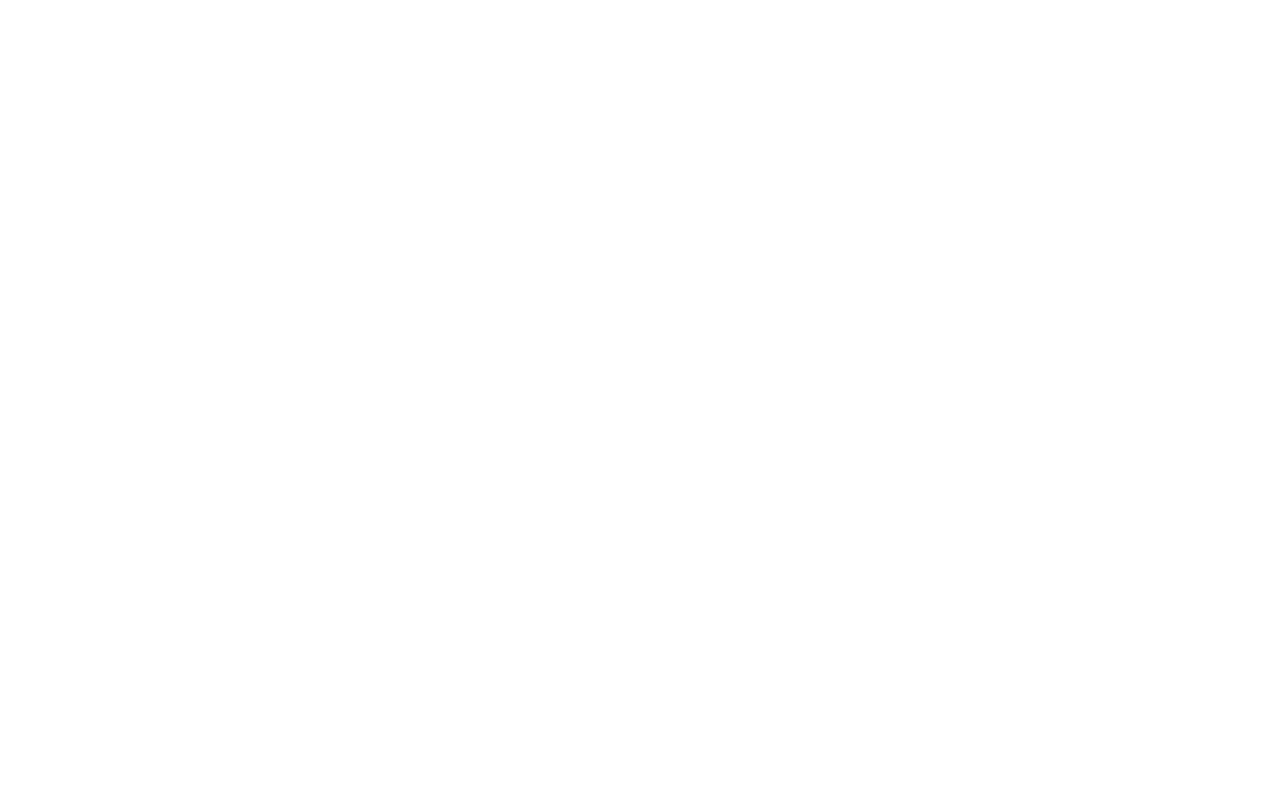
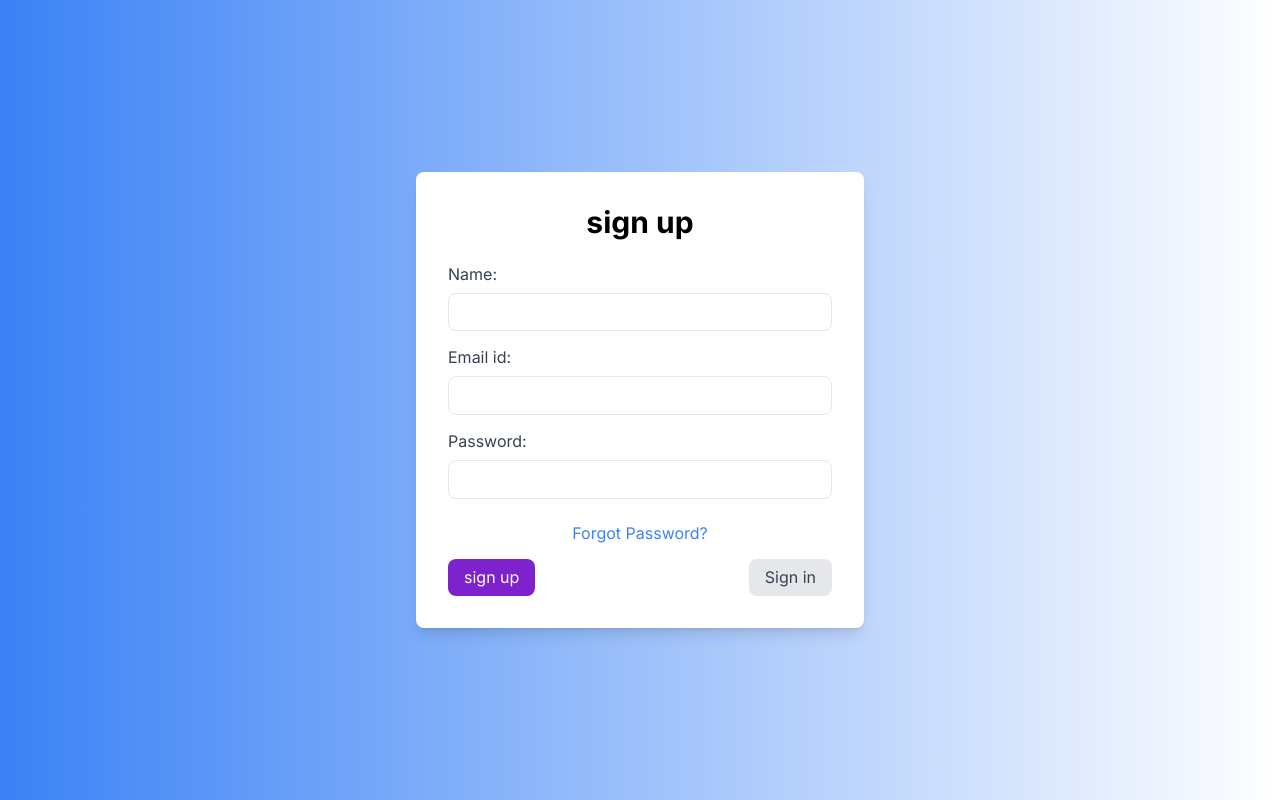
Before and after one commit to sainanduk/Financial-Analysis, a React (Create React App) app: page /Signup in a window 1280 px wide. Before the commit this address had no page. Built offline with nearby package versions, Linux system fonts and the light colour scheme.

Commit message:
signin signup

```diff
--- a/package.json
+++ b/package.json
@@ -23,7 +23,7 @@
         "react-datepicker": "^7.3.0",
         "react-dom": "^18.3.1",
         "react-icons": "^4.4.0",
-        "react-router-dom": "^6.23.1",
+        "react-router-dom": "^6.25.0",
         "react-scripts": "^5.0.1",
         "recharts": "^2.12.7"
     },
--- a/src/App.jsx
+++ b/src/App.jsx
@@ -5,14 +5,18 @@ import Register from './pages/Register';
 import Dashboard from './pages/Dashboard';
 import Departments from './pages/Departments';
 import Transactions from './pages/Transactions';
+import Signin from './components/Signin';
+import Signup from './components/Signup';
 
 
 function App() {
   return (
     <Router>
       <Routes>
-        <Route path="/" element={<Layout />}>
-          <Route index element={<Dashboard />} />
+          <Route index element={<Signin/>}/>
+          <Route path='Signup' element={<Signup/>}/>
+          <Route path="/" element={<Layout />}>
+          <Route path='Dashboard' element={<Dashboard />} />
           <Route path="departments" element={<Departments />} />
           <Route path="transactions" element={<Transactions />} />
         </Route>
--- /dev/null
+++ b/src/components/Signin.jsx
@@ -0,0 +1,75 @@
+import React, { useState } from 'react';
+import { useNavigate } from 'react-router-dom'; // Import useNavigate for navigation
+import axios from 'axios';
+
+const Signin = () => {
+  const [username, setUsername] = useState('');
+  const [password, setPassword] = useState('');
+  const navigate = useNavigate();
+  const handleSubmit = async (e) => {
+    e.preventDefault();
+    try {
+      const response = await axios.post('http://127.0.0.1:5000/signin', {
+        username,
+        password,
+      });
+      localStorage.setItem('token', response.data.token);
+      navigate('/Dashboard');
+    } catch (error) {
+      console.error('Login error:', error);
+    }
+  };
+
+  return (
+    <div className="flex justify-center items-center h-screen bg-gradient-to-r from-blue-500 to-gray-600">
+      <div className="bg-white p-8 rounded-lg shadow-lg w-full max-w-md">
+        <h2 className="text-3xl font-bold text-center mb-6">Login</h2>
+        <form onSubmit={handleSubmit}>
+          <div className="mb-4">
+            <label className="block text-gray-700 mb-2">Username</label>
+            <input
+              type="username"
+              value={username}
+              onChange={(e) => setUsername(e.target.value)}
+              required
+              className="w-full px-4 py-2 border rounded-lg focus:outline-none focus:ring-2 focus:ring-blue-500"
+            />
+          </div>
+          <div className="mb-6">
+            <label className="block text-gray-700 mb-2">Password:</label>
+            <input
+              type="password"
+              value={password}
+              onChange={(e) => setPassword(e.target.value)}
+              required
+              className="w-full px-4 py-2 border rounded-lg focus:outline-none focus:ring-2 focus:ring-blue-500"
+            />
+          </div>
+          <div className="mb-4 text-center">
+            {/* Styled as a button-like link */}
+            <a href="#" className="text-blue-500 hover:text-blue-700 hover:underline-none focus:outline-none">
+              Lost password? Click here!
+            </a>
+          </div>
+          <div className="flex justify-between">
+            <button
+              type="submit"
+              className="bg-purple-700 text-white py-2 px-4 rounded-lg hover:bg-purple-800 transition duration-200"
+            >
+              Sign In
+            </button>
+            <button
+              type="button" // Change to type="button" to prevent form submission
+              onClick={() => { navigate('/Signup'); }} // Navigate programmatically
+              className="bg-gray-200 text-gray-700 py-2 px-4 rounded-lg hover:bg-gray-300 transition duration-200"
+            >
+              Sign Up
+            </button>
+          </div>
+        </form>
+      </div>
+    </div>
+  );
+};
+
+export default Signin;
--- /dev/null
+++ b/src/components/Signup.jsx
@@ -0,0 +1,73 @@
+import React, { useState } from 'react';
+
+const Signup = () => {
+  const [email, setEmail] = useState('');
+  const [password, setPassword] = useState('');
+  const [name, setName] = useState('');
+
+  const handleSubmit = (e) => {
+    e.preventDefault();
+    console.log('Signup successful:', { name, email, password });
+    // Handle signup logic here (e.g., call to an API)
+  };
+
+  return (
+    <div className="flex justify-center items-center h-screen bg-gradient-to-r from-blue-500 to-grey-600">
+      <div className="bg-white p-8 rounded-lg shadow-lg w-full max-w-md">
+        <h2 className="text-3xl font-bold text-center mb-6">sign up</h2>
+        <form onSubmit={handleSubmit}>
+          <div className="mb-4">
+            <label className="block text-gray-700 mb-2">Name:</label>
+            <input
+              type="text"
+              value={name}
+              onChange={(e) => setName(e.target.value)}
+              required
+              className="w-full px-4 py-2 border rounded-lg focus:outline-none focus:ring-2 focus:ring-blue-500"
+            />
+          </div>
+          <div className="mb-4">
+            <label className="block text-gray-700 mb-2">Email id:</label>
+            <input
+              type="email"
+              value={email}
+              onChange={(e) => setEmail(e.target.value)}
+              required
+              className="w-full px-4 py-2 border rounded-lg focus:outline-none focus:ring-2 focus:ring-blue-500"
+            />
+          </div>
+          <div className="mb-6">
+            <label className="block text-gray-700 mb-2">Password:</label>
+            <input
+              type="password"
+              value={password}
+              onChange={(e) => setPassword(e.target.value)}
+              required
+              className="w-full px-4 py-2 border rounded-lg focus:outline-none focus:ring-2 focus:ring-blue-500"
+            />
+          </div>
+          <div className="mb-4 text-center">
+            <a href="#" className="text-blue-500 hover:underline">Forgot Password?</a>
+          </div>
+          <div className="flex justify-between">
+            <button
+              type="submit"
+              className="bg-purple-700 text-white py-2 px-4 rounded-lg hover:bg-purple-800 transition duration-200"
+            >
+              sign up
+            </button>
+            <button
+              type="button" // Change to type="button" to prevent form submission
+              onClick={() => { window.location.href = '/Signin'; }} // Navigate programmatically
+              className="bg-gray-200 text-gray-700 py-2 px-4 rounded-lg hover:bg-gray-300 transition duration-200"
+            >
+              Sign in
+            </button>
+          </div>
+        </form>
+      </div>
+    </div>
+  );
+};
+
+export default Signup;
--- a/src/pages/Dashboard.jsx
+++ b/src/pages/Dashboard.jsx
@@ -11,12 +11,14 @@ import axios from 'axios';
 export default function Dashboard() {
     const [apiData, setApiData] = useState(null);
     const [error, setError] = useState(null);
+    const token = localStorage.getItem('token');
 
     useEffect(() => {
         const fetchData = async () => {
             try {
                 const response = await axios.get('http://127.0.0.1:5000/dashboard', {
                     headers: {
+                        Authorization:`Bearer ${token}`,
                         "ngrok-skip-browser-warning": "69420",
                     }
                 });
--- a/src/pages/Departments.jsx
+++ b/src/pages/Departments.jsx
@@ -9,14 +9,18 @@ import download from 'downloadjs';
 export default function Departments() {
   const [department, SetDepartment] = useState('Customer Service');
   const [data, SetData] = useState(null);
-
+  const token = localStorage.getItem('token');
   const transactionRef = useRef();
   const chartsRef = useRef();
   const pieRef = useRef();
 
   useEffect(() => {
     const fetchdata = async () => {
-      const response = await axios.get(`http://127.0.0.1:5000/departments-summary/${department}`);
+      const response = await axios.get(`http://127.0.0.1:5000/departments-summary/${department}`, {
+        headers: {
+          Authorization: `Bearer ${token}`
+        },
+      });
       SetData(response.data);
     }
     fetchdata();
```
Also changed, not shown: 2 other files (tests, documents, lock files or other folders).
